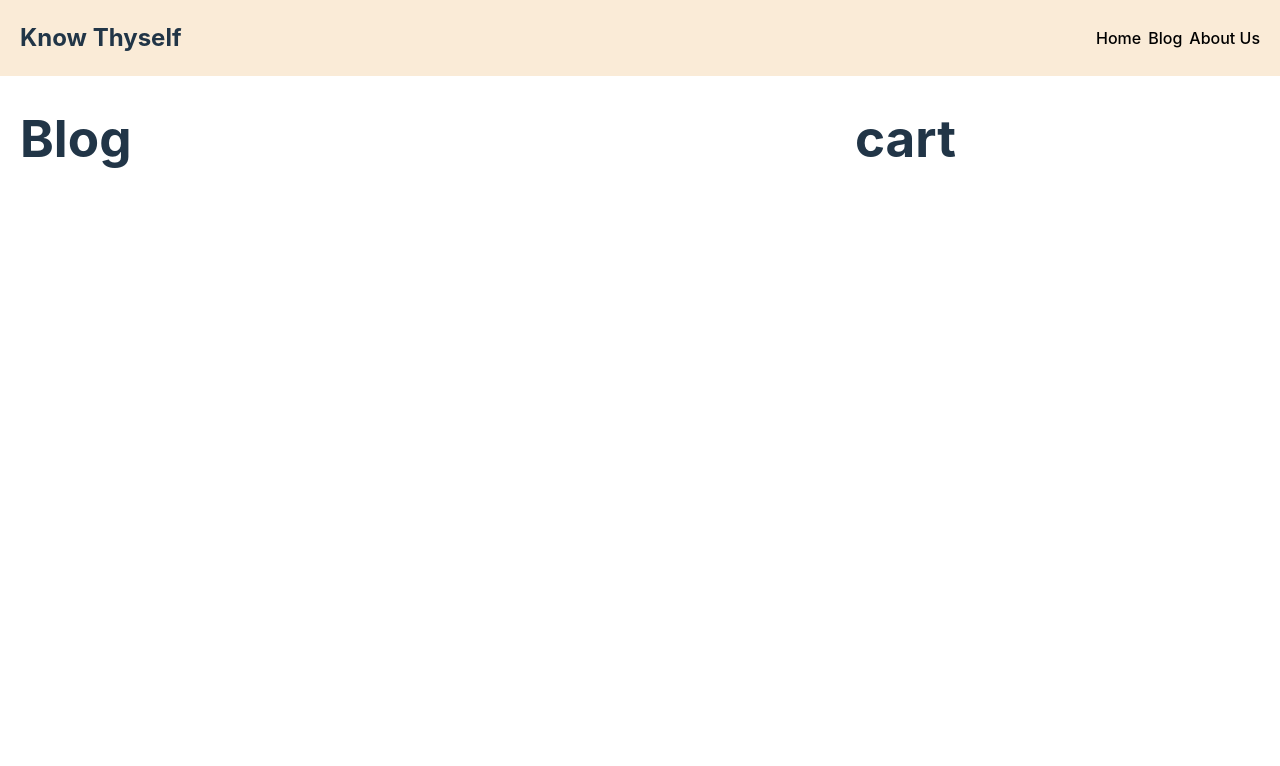
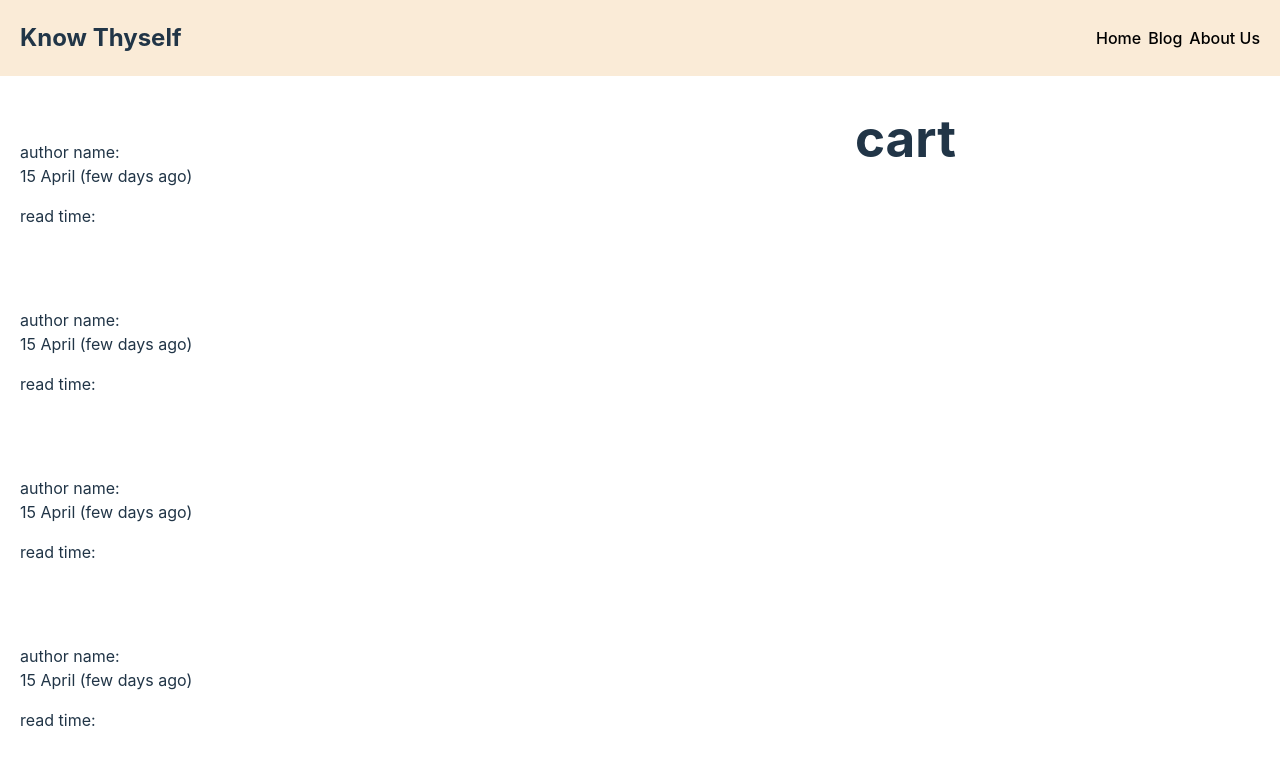
Before and after one commit to abdullahMsiam/my-eighti-assignment, a React (Vite) app: page / in a window 1280 px wide. Shown: the top 766 px of the page. Built offline with nearby package versions, Linux system fonts and the light colour scheme.

Commit message:
fetch data from fake data base

```diff
--- a/public/db.json
+++ b/public/db.json
@@ -18,14 +18,6 @@
     {
         "id": "3x",
         "author": "Sami Farhan",
-        "time": "5",
-        "authorImage": "https://img.freepik.com/free-photo/young-bearded-man-with-striped-shirt_273609-5677.jpg?w=1060&t=st=1683796853~exp=1683797453~hmac=babb5db2ffbe9a0fc4c42e46bdfb8445ec2e746aaede42ae7e970c927461957b",
-        "title": "A Home library is more than important",
-        "img": "https://img.freepik.com/free-photo/armchair-yellow-living-room-mockup_43614-862.jpg?w=1060&t=st=1683796786~exp=1683797386~hmac=41f0f536aab9cb824547359956d1b2a05b8ac11055d0f5de709cf1eeff9693aa"
-    },
-    {
-        "id": "3x",
-        "author": "Sami Farhan",
         "time": "10",
         "authorImage": "https://img.freepik.com/free-photo/young-bearded-man-with-striped-shirt_273609-5677.jpg?w=1060&t=st=1683796853~exp=1683797453~hmac=babb5db2ffbe9a0fc4c42e46bdfb8445ec2e746aaede42ae7e970c927461957b",
         "title": "A Simple Book can Change Your Life",
--- a/src/Components/Blog/Blog.jsx
+++ b/src/Components/Blog/Blog.jsx
@@ -1,9 +1,20 @@
 import React from 'react';
 
-const Blog = () => {
+const Blog = (props) => {
+    const { id, img, author, time, title } = props.blog;
+    console.log(author);
     return (
         <div>
-            <h1>Blog</h1>
+            <div>
+                <img src="" alt="" />
+            </div>
+            <div>
+                <div>
+                    <img src="" alt="" />
+                    <p>author name: <br />15 April (few days ago) </p>
+                </div>
+                <p>read time: </p>
+            </div>
         </div>
     );
 };
--- a/src/Components/Library/Library.jsx
+++ b/src/Components/Library/Library.jsx
@@ -1,11 +1,25 @@
-import React from 'react';
+import React, { useEffect, useState } from 'react';
 import './Library.css'
 import Blog from '../Blog/Blog';
 const Library = () => {
+    const [blogs, setBlogs] = useState([]);
+
+    useEffect(() => {
+        fetch('db.json')
+            .then(res => res.json())
+            .then(data => setBlogs(data))
+    }, [])
+
+
     return (
         <div className='library'>
             <div>
-                <Blog></Blog>
+                {
+                    blogs.map(blog => <Blog
+                        key={blog.id}
+                        blog={blog}
+                    ></Blog>)
+                }
             </div>
             <div>
                 <h1>cart
```
